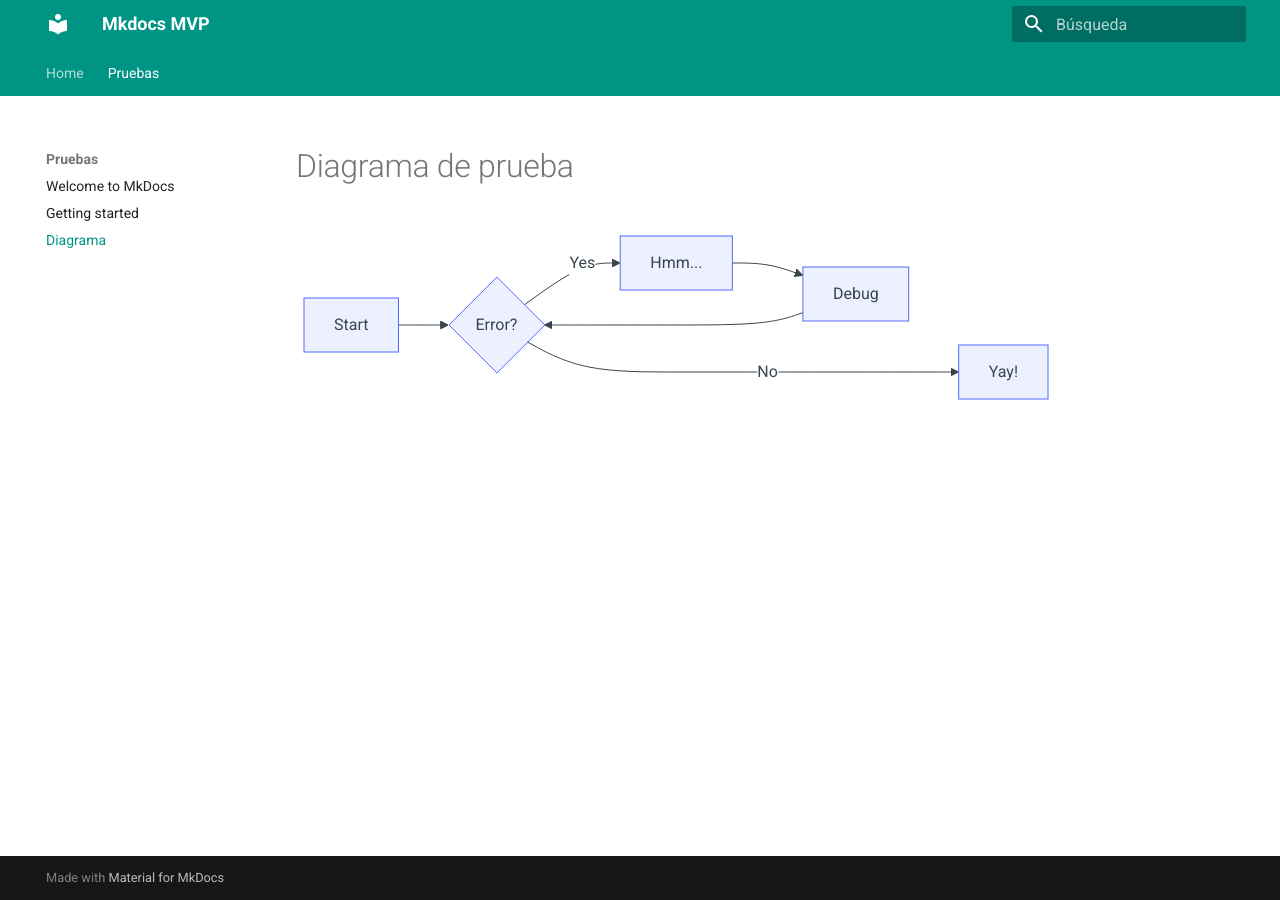
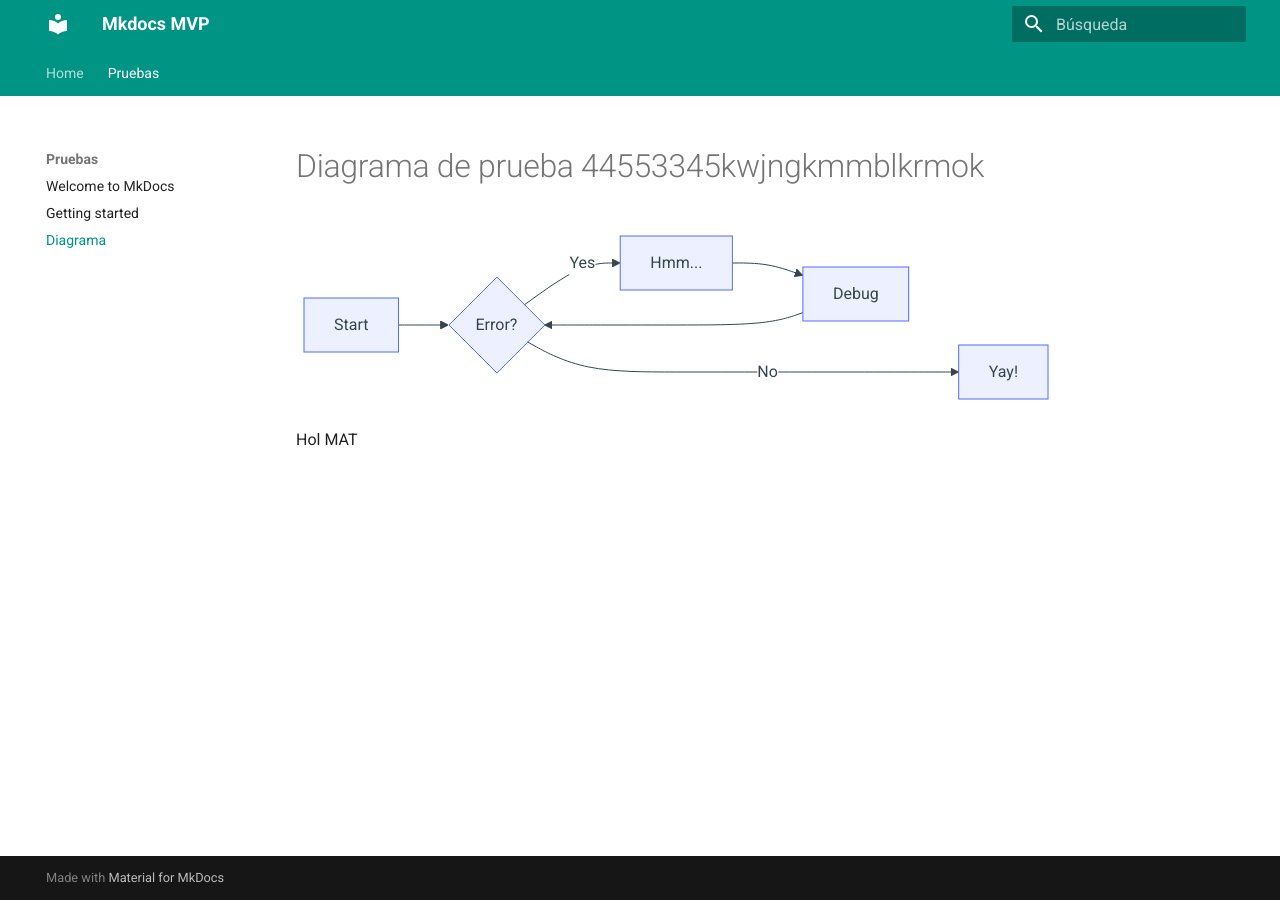
Before and after one commit to oscarpon/mkdocs-poc, an MkDocs documentation site: the page built from docs/pruebas/diagram.md, in a window 1280 px wide. Built offline with MkDocs 1.6.1 and Material for MkDocs 9.7.7, drawn with Linux system fonts in a browser that asks for light colours.

Commit message:
Update diagram.md

````diff
--- a/docs/pruebas/diagram.md
+++ b/docs/pruebas/diagram.md
@@ -1,4 +1,4 @@
-# Diagrama de prueba
+# Diagrama de prueba 44553345kwjngkmmblkrmok
 ``` mermaid
 graph LR
   A[Start] --> B{Error?};
@@ -7,3 +7,5 @@ graph LR
   D --> B;
   B ---->|No| E[Yay!];
 ```
+
+Hol MAT
````
